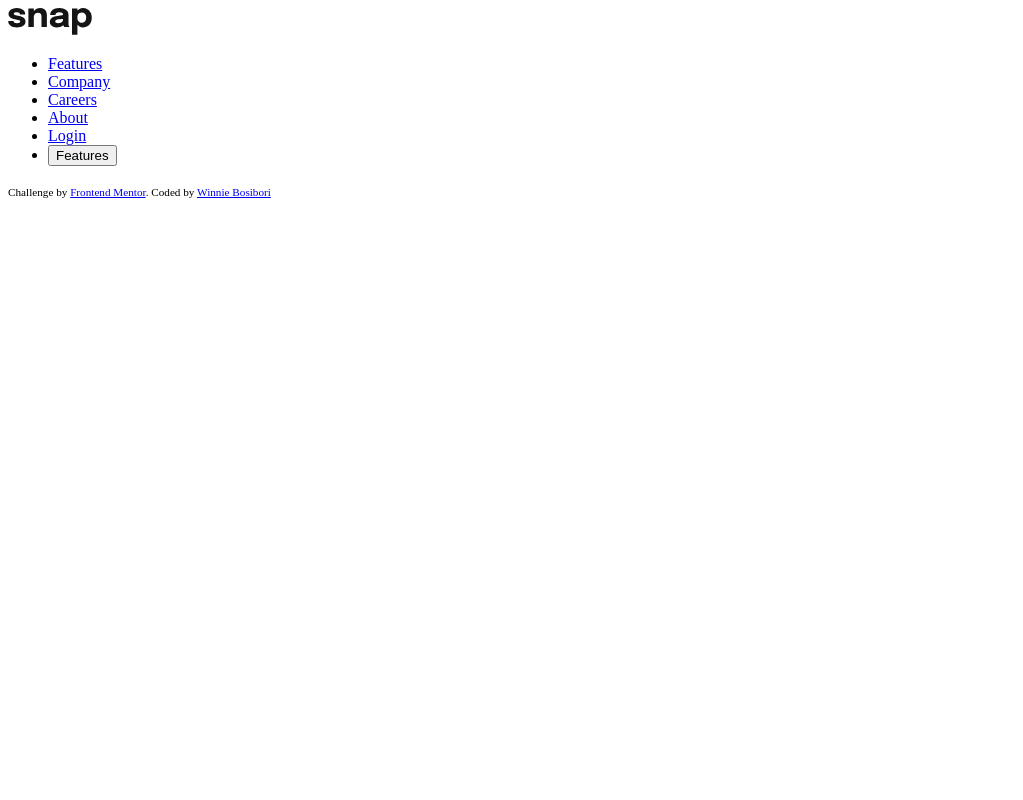
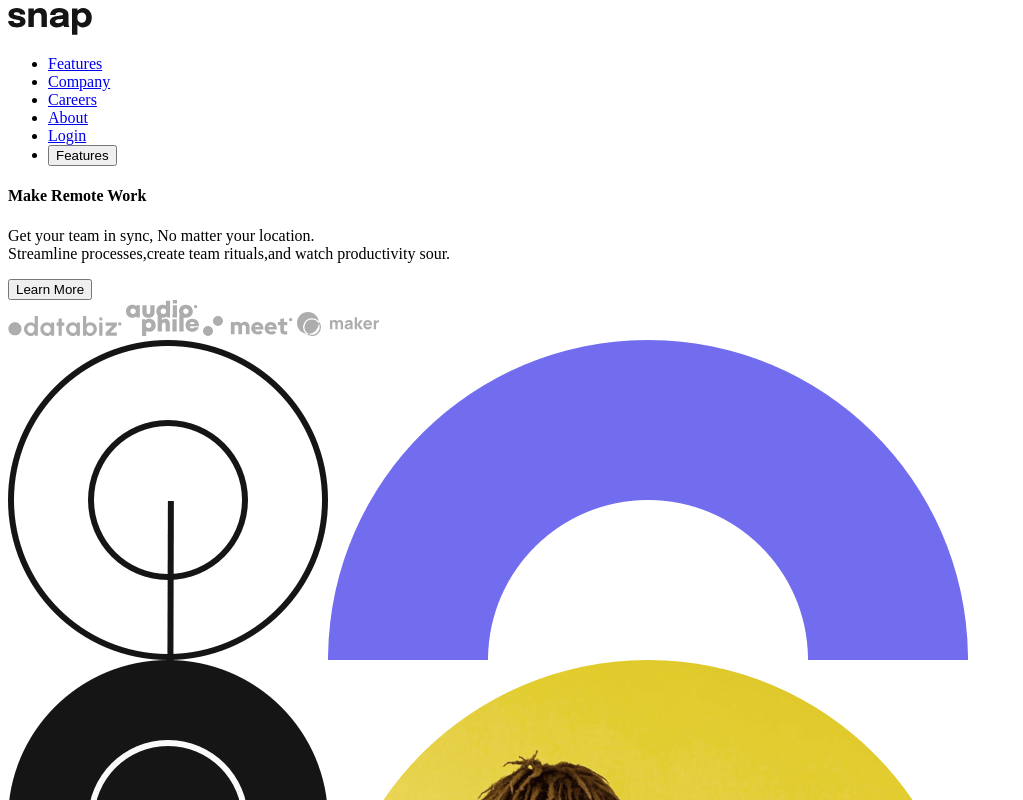
Before and after one commit to winniebosy/drop-down-menu, a plain HTML site: page index.html in a window 1280 px wide. Shown: the top 800 px of the page, without its empty margins (0-1023 px from the left). Drawn offline with Linux system fonts and the light colour scheme.

Commit message:
brand sponsorships logo

```diff
--- a/index.html
+++ b/index.html
@@ -29,6 +29,26 @@
                 <li><button>Features</button></li>
             </ul>
             <section class="hero-section">
+                <section class="hero-information">
+                    <h1 class="hero-heading">
+                        Make Remote Work
+                    </h1>
+                    <p class="hero-caption">
+                        Get your team in sync, No matter your location.<br> Streamline processes,create team rituals,and watch productivity sour.
+                    </p>
+                    <button class="hero-button">Learn More</button>
+                    <section class="hero-brand__sponsorships">
+                        <img src="images/client-databiz.svg" alt="databiz logo">
+                        <img src="images/client-audiophile.svg" alt="audiophile logo">
+                        <img src="images/client-meet.svg" alt="meet logo">
+                        <img src="images/client-maker.svg" src="maker logo">
+                    </section>
+
+                </section>
+                <section class="hero-photo">
+                    <img src="images/image-hero-desktop.png" alt="">
+
+                </section>
             </section>
 
 
```
